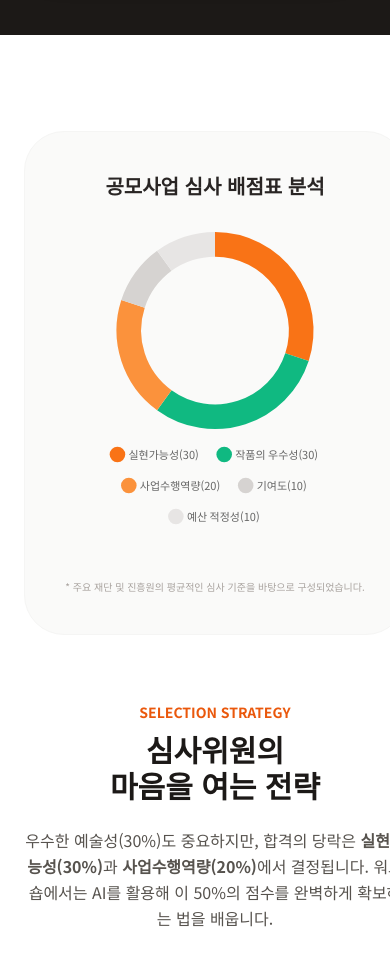
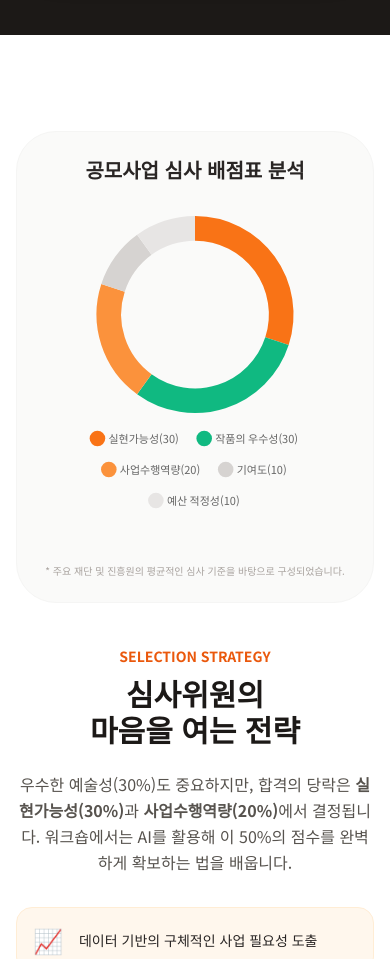
Before and after one commit to new-generation25/art-ai-document-class, a plain HTML site: page index.html in a window 390 px wide. Shown: the part 4060-5019 px from the top of the page. Drawn offline with nearby package versions, Linux system fonts and the light colour scheme.

Commit message:
Fix Strategy section mobile centering

```diff
--- a/index.html
+++ b/index.html
@@ -247,9 +247,10 @@
 
     <!-- Strategy Section -->
     <section id="analytics" class="py-24 bg-white">
-        <div class="max-w-6xl mx-auto px-6">
-            <div class="grid md:grid-cols-2 gap-16 items-center">
-                <div class="bg-stone-50 p-10 rounded-[2.5rem] border border-stone-100">
+        <div class="max-w-6xl mx-auto px-4 sm:px-6">
+            <div class="grid md:grid-cols-2 gap-10 md:gap-16 items-center">
+                <div
+                    class="bg-stone-50 p-6 sm:p-10 rounded-[2.5rem] border border-stone-100 mx-auto w-full max-w-md md:max-w-none">
                     <h3 class="text-xl font-bold text-stone-800 mb-8 text-center">공모사업 심사 배점표 분석</h3>
                     <div class="chart-container">
                         <canvas id="workshopChart"></canvas>
```
